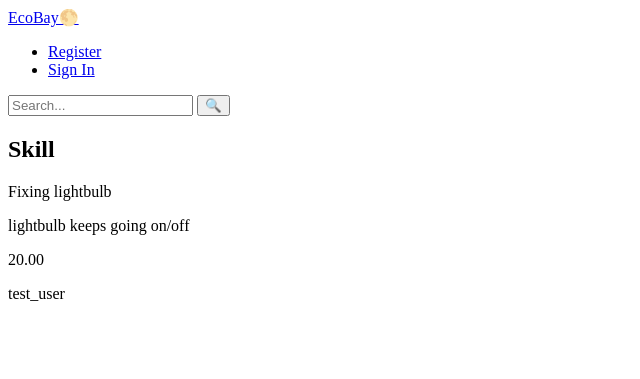
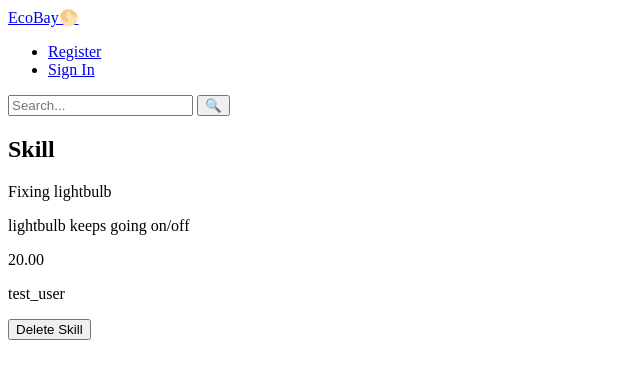
Before and after one commit to Sanya15133/EcoBay, a Django app: page /skill/1/ in a window 1280 px wide. Shown: the top 379 px of the page, without its empty margins (0-640 px from the left). Run offline with Django 5.2, Linux system fonts and the light colour scheme; data comes from the database, SQL or seed files in the repository.

Commit message:
created delete item/skill button in templates

```diff
--- a/EcoBayApp/templates/item.html
+++ b/EcoBayApp/templates/item.html
@@ -19,6 +19,7 @@
         <input name="bid-amount" type='number' placeholder="{{ item.amount }}"></input>
         <button type="submit">Make Offer</button>
         </form>
+        <button>Delete Item</button>
         {% endif %}
     </div>
 {% endif %}
--- a/EcoBayApp/templates/skill.html
+++ b/EcoBayApp/templates/skill.html
@@ -19,6 +19,7 @@
         <button type="submit">Make Offer</button>
         </form>
         {% endif %}
+        <button>Delete Skill</button>
     </div>
 {% endif %}
 {% endblock  %}
```
